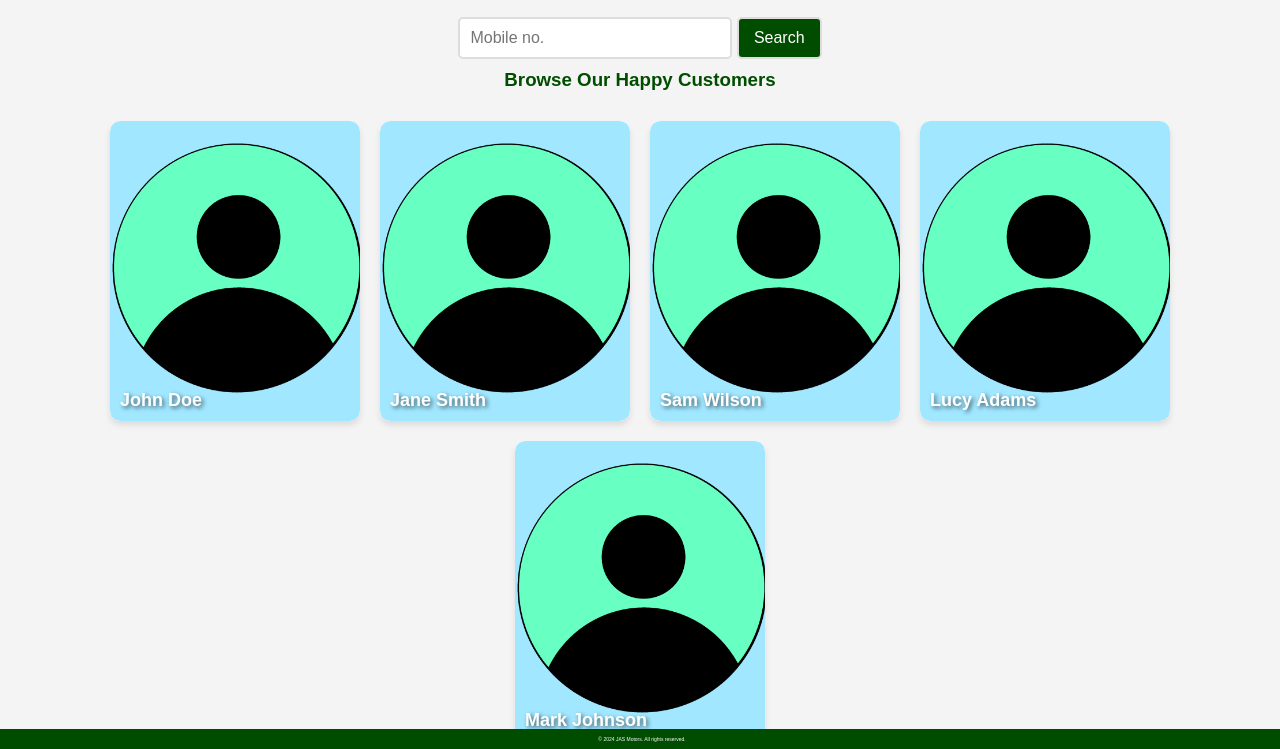
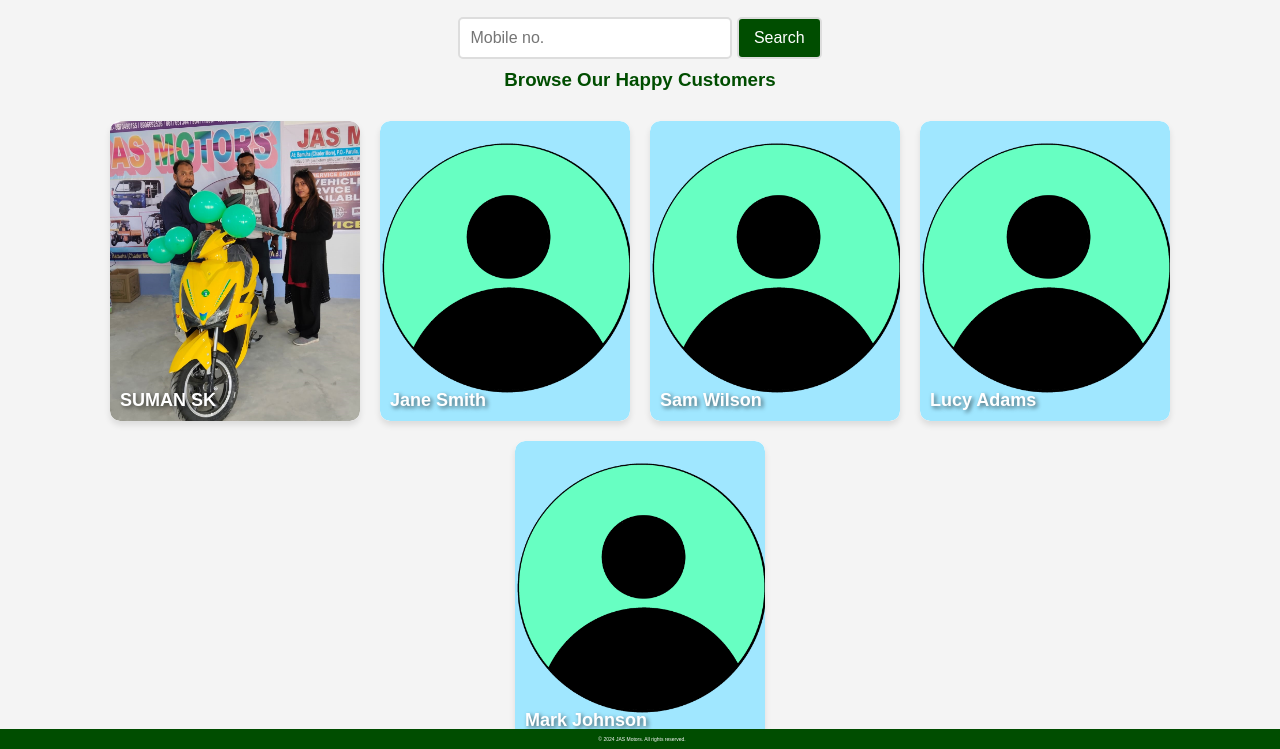
Before and after one commit to jasmotors/jasmotors.github.io, a plain HTML site: page customer/customer.html in a window 1280 px wide. Shown: the part 51-800 px from the top of the page. Drawn offline with Linux system fonts and the light colour scheme.

Commit message:
Update customer.html

```diff
--- a/customer/customer.html
+++ b/customer/customer.html
@@ -24,8 +24,8 @@
         <div class="gallery">
             <!-- Customer 1 -->
             <div class="customer-card">
-                <img src="demo.png" alt="Customer 1" class="customer-image">
-                <div class="customer-name">John Doe</div>
+                <img src="cust1.jpeg" alt="Customer 1" class="customer-image">
+                <div class="customer-name">SUMAN SK</div>
             </div>
 
             <!-- Customer 2 -->
```
